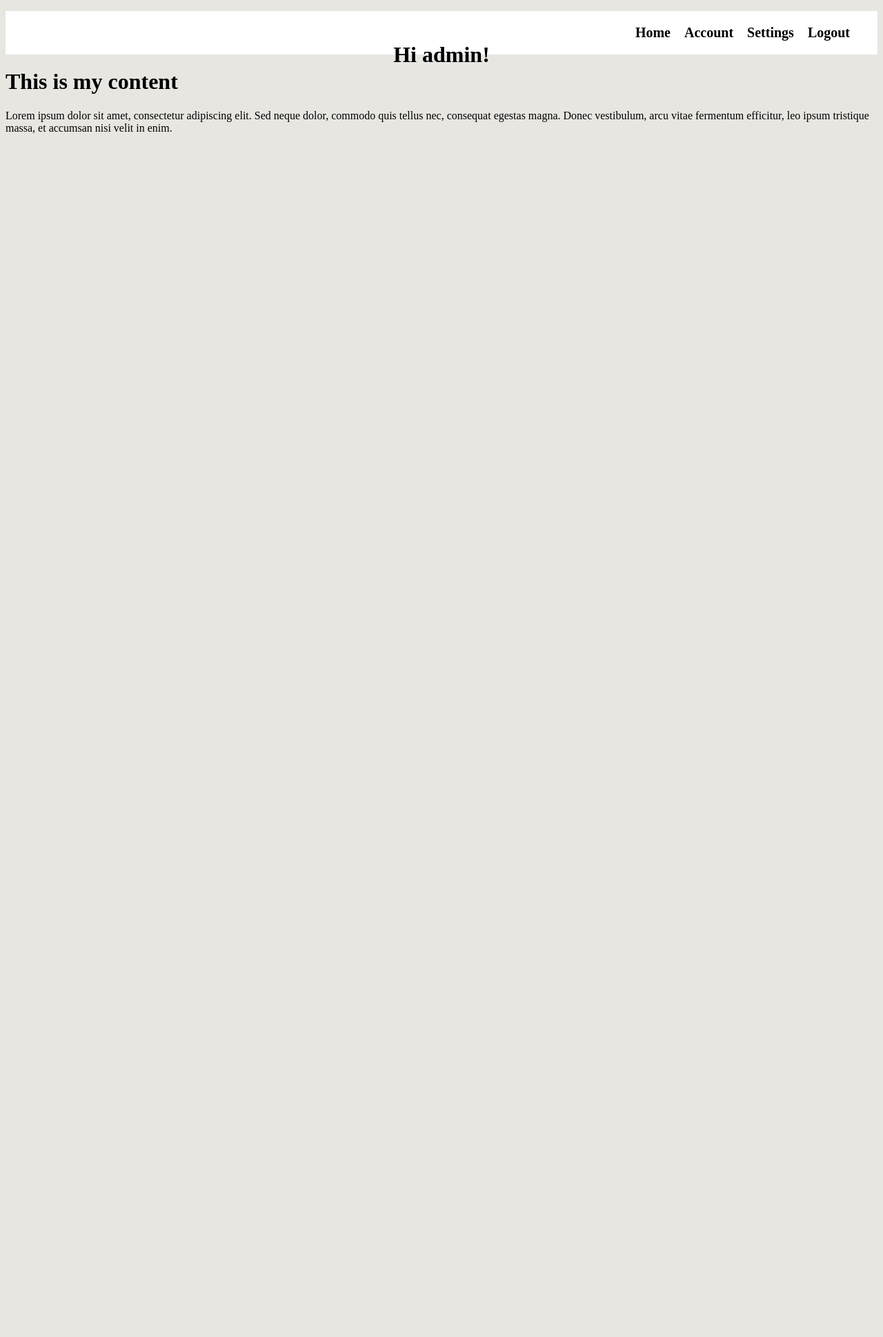
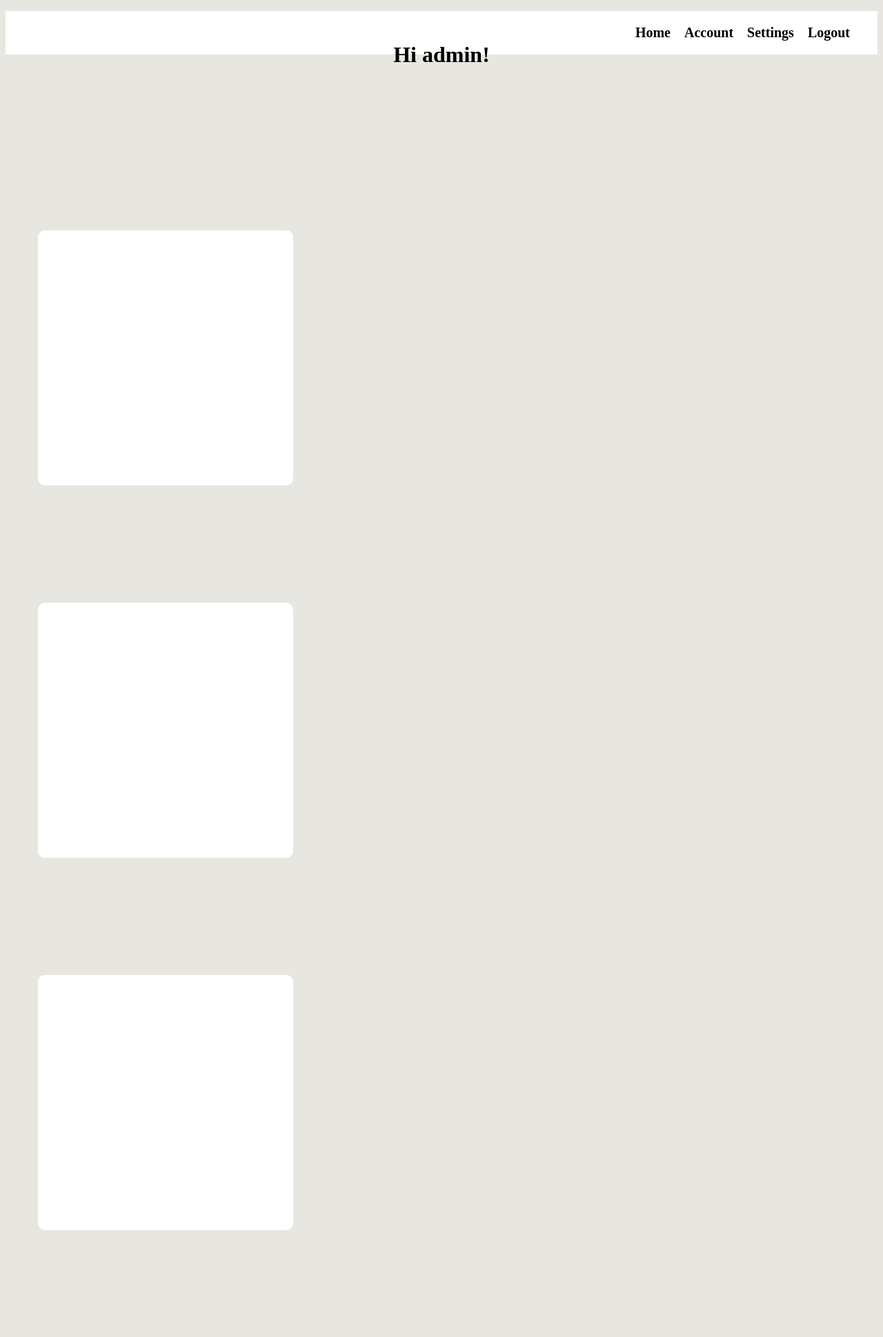
Before and after one commit to srinijag684/Library, a Django app: page /home/ in a window 1280 px wide. Shown: the whole page at 69% size. Before the commit the page ends 194 px from the top, so only its background shows below. Run offline with Django 4.2, Linux system fonts and the light colour scheme; a user stored in the database is signed in.

Commit message:
edit home page

```diff
--- a/myapp/templates/home.html
+++ b/myapp/templates/home.html
@@ -49,9 +49,38 @@
             }
 
             .container {
-                border: 1px solid #fff;
-                padding: 10px;
-                margin: 10px;
+                position: relative;
+                width: 1200px;
+                height: 300px;
+                margin: 240px auto;
+            }
+
+            .container .box{
+                position: relative;
+                width: 370px;
+                height: 370px;
+                background: #fff;
+                float: left;
+                margin: 15px;
+                box-sizing: border-box;
+                overflow: auto;
+                border-radius: 10px;
+            }
+
+            .container .box .content{
+                position: absolute;
+                top: 100%;
+                height: calc(100% - 100px);
+                text-align: center;
+                padding: 20px;
+                box-sizing: border-box;
+                transition: 0.5s;
+                opacity: 0;
+            }
+
+            .container .box:hover  .content{
+                top: 100px;
+                opacity: 1;
             }
 
         </style>
@@ -77,10 +106,42 @@
         </nav>
         <div class = "title">
             <h1>Hi {{ user.username }}! </h1>
+        </div>
 
-        </div class = "container">
-            <h1>This is my content</h1>
-            <p>Lorem ipsum dolor sit amet, consectetur adipiscing elit. Sed neque dolor, commodo quis tellus nec, consequat egestas magna. Donec vestibulum, arcu vitae fermentum efficitur, leo ipsum tristique massa, et accumsan nisi velit in enim.</p>
+        <div class = "container">
+            <div class="box">
+                <div class="content">
+                    <h3>Book 1</h3>
+                    <p>Lorem ipsum dolor sit amet, consectetur adipiscing elit.
+                    Sed neque dolor, commodo quis tellus nec, consequat egestas magna.
+                    Donec vestibulum, arcu vitae fermentum efficitur, leo ipsum tristique
+                    massa, et accumsan nisi velit in enim.</p>
+                </div>
+            </div>
+        </div>
+
+        <div class = "container">
+            <div class="box">
+                <div class="content">
+                    <h3>Book 2</h3>
+                    <p>Lorem ipsum dolor sit amet, consectetur adipiscing elit.
+                    Sed neque dolor, commodo quis tellus nec, consequat egestas magna.
+                    Donec vestibulum, arcu vitae fermentum efficitur, leo ipsum tristique
+                    massa, et accumsan nisi velit in enim.</p>
+                </div>
+            </div>
+        </div>
+
+        <div class = "container">
+            <div class="box">
+                <div class="content">
+                    <h3>Book 3</h3>
+                    <p>Lorem ipsum dolor sit amet, consectetur adipiscing elit.
+                    Sed neque dolor, commodo quis tellus nec, consequat egestas magna.
+                    Donec vestibulum, arcu vitae fermentum efficitur, leo ipsum tristique
+                    massa, et accumsan nisi velit in enim.</p>
+                </div>
+            </div>
         </div>
 
     </body>
```
Also changed, not shown: db.sqlite3.
